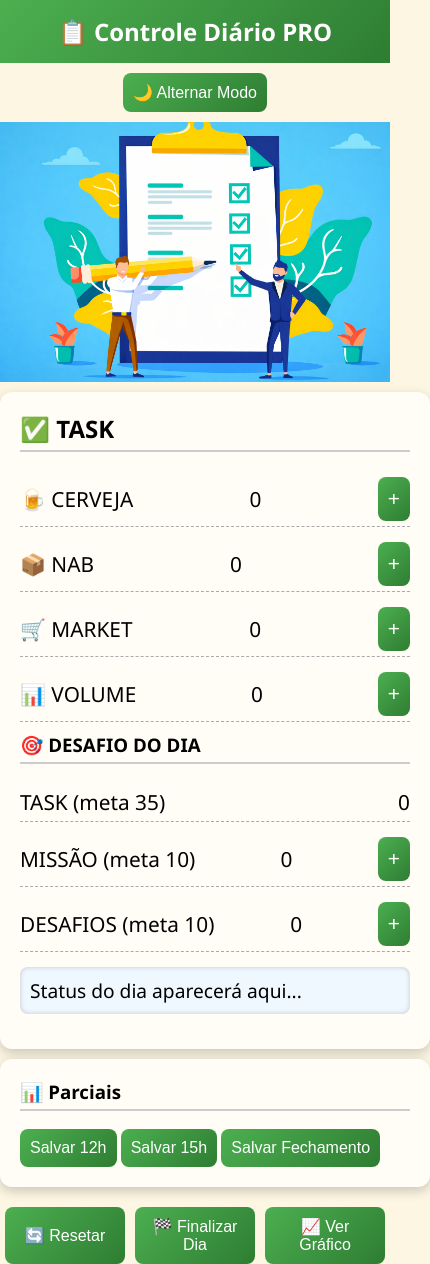
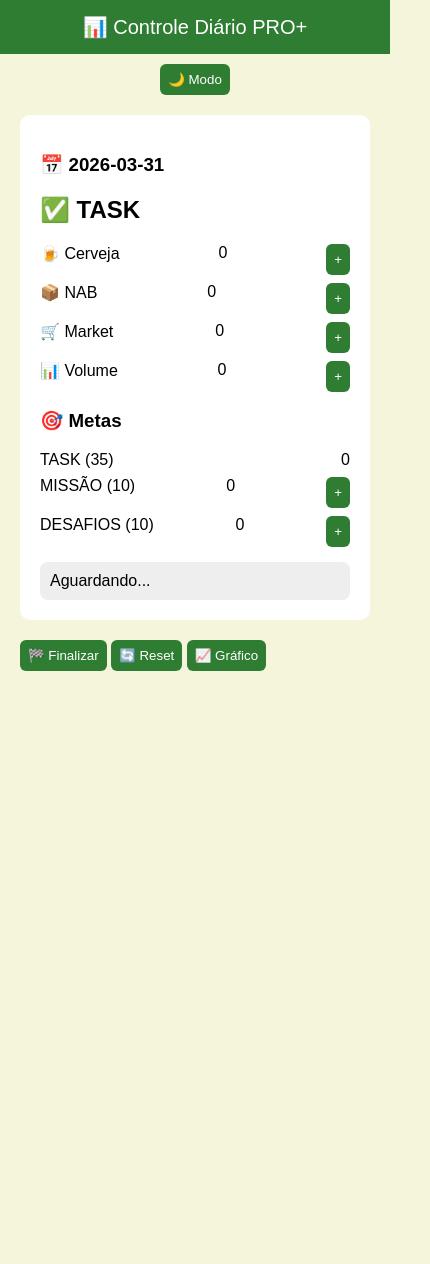
Before and after one commit to FlavianoMarcosedrfr/ControleDiarioPRO, a plain HTML site: page index.html in a window 390 px wide. Shown: the whole page, 430 px wide, since content can reach past the window. After the commit the page ends 844 px from the top, so only its background shows below. Drawn offline with nearby package versions, Linux system fonts and the light colour scheme.

Commit message:
Update index.html

```diff
--- a/index.html
+++ b/index.html
@@ -2,196 +2,241 @@
 <html lang="pt-BR">
 <head>
 <meta charset="UTF-8">
-  <title>Controle Diário PRO</title>
+<title>Controle Diário PRO+</title>
 <meta name="viewport" content="width=device-width, initial-scale=1.0">
+
 <link rel="manifest" href="manifest.json">
-  <script>
-    if ("serviceWorker" in navigator) {
-      navigator.serviceWorker.register("sw.js");
-    }
-  </script>
+
+<script src="https://cdn.jsdelivr.net/npm/chart.js"></script>
+<script src="https://html2canvas.hertzen.com/dist/html2canvas.min.js"></script>
+
 <style>
 body {
-      font-family: 'Segoe UI', sans-serif;
-      background: #fdf6e3;
+  font-family: Arial;
+  background: #f5f5dc;
   margin: 0;
-      padding: 0;
-      transition: background 0.3s, color 0.3s;
+  transition: 0.3s;
 }
+
 header {
-      background: linear-gradient(135deg, #4caf50, #2e7d32);
+  background: #2e7d32;
   color: white;
   padding: 15px;
   text-align: center;
-      font-size: 1.5em;
-      font-weight: bold;
+  font-size: 20px;
 }
-    .imagem-topo {
-      width: 100%;
-      height: auto;
-      display: block;
+
+.container {
+  background: white;
+  padding: 20px;
+  margin: 20px;
+  border-radius: 10px;
 }
-    .container {
-      background: #fffdf5;
-      padding: 20px;
-      margin: 10px auto;
-      width: 100%;
-      border-radius: 12px;
-      box-shadow: 0 4px 12px rgba(0,0,0,0.2);
-    }
-    h2, h3 {
-      margin-top: 0;
-      border-bottom: 2px solid #ccc;
-      padding-bottom: 5px;
-    }
+
 .task {
   display: flex;
   justify-content: space-between;
-      align-items: center;
-      margin: 10px 0;
-      font-size: 1.3em;
-      border-bottom: 1px dashed #aaa;
-      padding: 5px 0;
+  margin: 8px 0;
 }
+
 button {
+  padding: 8px;
+  border: none;
+  border-radius: 6px;
+  background: #2e7d32;
+  color: white;
+  cursor: pointer;
+}
+
+.result {
+  margin-top: 15px;
   padding: 10px;
-      font-size: 1em;
+  background: #eee;
   border-radius: 8px;
-      border: none;
-      background: linear-gradient(135deg, #4caf50, #2e7d32);
-      color: #fff;
-      cursor: pointer;
-      transition: 0.3s;
 }
-    button:hover {
-      transform: scale(1.05);
-      background: linear-gradient(135deg, #66bb6a, #388e3c);
+
+.dark {
+  background: #121212;
+  color: white;
 }
-    .buttons {
-      display: flex;
-      justify-content: space-around;
-      margin-top: 20px;
+
+.dark .container {
+  background: #1e1e1e;
 }
-    .buttons button {
-      flex: 1;
-      margin: 0 5px;
-    }
-    .result {
-      font-size: 1.2em;
-      margin: 15px 0;
-      padding: 10px;
-      background: #f0f8ff;
-      border-radius: 8px;
-      box-shadow: inset 0 0 5px rgba(0,0,0,0.2);
-    }
-    /* Dark mode */
-    .dark-mode {
-      background: #121212;
-      color: #e0e0e0;
-    }
-    .dark-mode .container {
-      background: #1e1e1e;
-      color: #e0e0e0;
-    }
-    .dark-mode header {
-      background: linear-gradient(135deg, #333, #111);
-    }
-    .dark-mode .result {
-      background: #2a2a2a;
+
+canvas {
+  max-width: 100%;
 }
 </style>
 </head>
+
 <body>
 
-  <header>📋 Controle Diário PRO</header>
+<header>📊 Controle Diário PRO+</header>
 
-  <!-- Botão Dark Mode -->
 <div style="text-align:center; margin:10px;">
-    <button onclick="toggleDarkMode()">🌙 Alternar Modo</button>
+<button onclick="toggleDark()">🌙 Modo</button>
 </div>
 
-  <!-- Imagem de capa -->
-  <img src="imagem-maior.png" alt="Imagem de capa" class="imagem-topo">
+<div class="container" id="capture">
 
-  <div class="container" id="capture">
+<h3>📅 <span id="dataHoje"></span></h3>
+
 <h2>✅ TASK</h2>
-    <div class="task">🍺 CERVEJA <span class="count" id="c1">0</span> <button onclick="add('c1',true)">+</button></div>
-    <div class="task">📦 NAB <span class="count" id="c2">0</span> <button onclick="add('c2',true)">+</button></div>
-    <div class="task">🛒 MARKET <span class="count" id="c3">0</span> <button onclick="add('c3',true)">+</button></div>
-    <div class="task">📊 VOLUME <span class="count" id="c4">0</span> <button onclick="add('c4',true)">+</button></div>
 
-    <h3>🎯 DESAFIO DO DIA</h3>
-    <div class="task">TASK (meta 35) <span class="count" id="c5">0</span></div>
-    <div class="task">MISSÃO (meta 10) <span class="count" id="c6">0</span> <button onclick="add('c6')">+</button></div>
-    <div class="task">DESAFIOS (meta 10) <span class="count" id="c7">0</span> <button onclick="add('c7')">+</button></div>
+<div class="task">🍺 Cerveja <span id="c1">0</span> <button onclick="add('c1',true)">+</button></div>
+<div class="task">📦 NAB <span id="c2">0</span> <button onclick="add('c2',true)">+</button></div>
+<div class="task">🛒 Market <span id="c3">0</span> <button onclick="add('c3',true)">+</button></div>
+<div class="task">📊 Volume <span id="c4">0</span> <button onclick="add('c4',true)">+</button></div>
 
-    <div class="result" id="resultado">Status do dia aparecerá aqui...</div>
+<h3>🎯 Metas</h3>
+<div class="task">TASK (35) <span id="c5">0</span></div>
+<div class="task">MISSÃO (10) <span id="c6">0</span> <button onclick="add('c6')">+</button></div>
+<div class="task">DESAFIOS (10) <span id="c7">0</span> <button onclick="add('c7')">+</button></div>
+
+<div class="result" id="resultado">Aguardando...</div>
+
 </div>
 
-  <!-- Parciais -->
-  <div class="container">
-    <h3>📊 Parciais</h3>
-    <button onclick="salvarParcial('12h')">Salvar 12h</button>
-    <button onclick="salvarParcial('15h')">Salvar 15h</button>
-    <button onclick="salvarParcial('Fechamento')">Salvar Fechamento</button>
-    <div id="resumoParciais"></div>
+<div style="margin:20px;">
+<button onclick="finalizar()">🏁 Finalizar</button>
+<button onclick="reset()">🔄 Reset</button>
+<button onclick="grafico()">📈 Gráfico</button>
 </div>
 
-  <!-- Barra de botões -->
-  <div class="buttons">
-    <button onclick="reset()">🔄 Resetar</button>
-    <button onclick="checkGoals()">🏁 Finalizar Dia</button>
-    <button onclick="mostrarGrafico()">📈 Ver Gráfico</button>
-  </div>
+<canvas id="chart" style="display:none;"></canvas>
 
-  <canvas id="graficoTarefas" style="max-width:100%; margin:20px auto; display:none;"></canvas>
+<script>
 
-  <script src="https://html2canvas.hertzen.com/dist/html2canvas.min.js"></script>
-  <script src="https://cdn.jsdelivr.net/npm/chart.js"></script>
-  <script>
-    const metas = { c5:35, c6:10, c7:10 };
+const metas = {c5:35,c6:10,c7:10};
 
-    function add(id, somaTask=false){
-      let el = document.getElementById(id);
-      let val = parseInt(el.innerText) + 1;
-      el.innerText = val;
-      if(somaTask) {
-        let taskEl = document.getElementById("c5");
-        taskEl.innerText = parseInt(taskEl.innerText) + 1;
+// 🔥 DATA PADRÃO (CORRIGIDO)
+const hoje = new Date().toISOString().split('T')[0];
+document.getElementById("dataHoje").innerText = hoje;
+
+// 🔥 CARREGAR DADOS CORRETAMENTE
+window.onload = () => {
+  let banco = JSON.parse(localStorage.getItem("controle")) || {};
+
+  if(banco[hoje]){
+    Object.keys(banco[hoje]).forEach(id=>{
+      document.getElementById(id).innerText = banco[hoje][id];
+    });
+  }
+
+  if(localStorage.getItem("dark")==="true"){
+    document.body.classList.add("dark");
   }
 }
 
+// 🔥 SALVAR COM HISTÓRICO
+function salvar(){
+  let banco = JSON.parse(localStorage.getItem("controle")) || {};
+  let dados = {};
+
+  ["c1","c2","c3","c4","c5","c6","c7"].forEach(id=>{
+    dados[id] = parseInt(document.getElementById(id).innerText);
+  });
+
+  banco[hoje] = dados;
+
+  localStorage.setItem("controle", JSON.stringify(banco));
+}
+
+// ADD
+function add(id, somaTask=false){
+  let el = document.getElementById(id);
+  el.innerText = parseInt(el.innerText) + 1;
+
+  if(somaTask){
+    let t = document.getElementById("c5");
+    t.innerText = parseInt(t.innerText) + 1;
+  }
+
+  salvar();
+}
+
+// 🔥 RESET SÓ DO DIA ATUAL
 function reset(){
+  if(confirm("Tem certeza?")){
+
+    let banco = JSON.parse(localStorage.getItem("controle")) || {};
+    delete banco[hoje];
+
+    localStorage.setItem("controle", JSON.stringify(banco));
+
     ["c1","c2","c3","c4","c5","c6","c7"].forEach(id=>{
       document.getElementById(id).innerText = 0;
     });
-      document.getElementById("resultado").innerText = "Status do dia aparecerá aqui...";
-      document.getElementById("resumoParciais").innerHTML = "";
-      document.getElementById("graficoTarefas").style.display = "none";
+
+    document.getElementById("resultado").innerText = "Resetado!";
+  }
 }
 
-    function checkGoals(){
+// FINALIZAR
+function finalizar(){
   let res = "";
-      res += "TASK: " + (parseInt(document.getElementById("c5").innerText)>=metas.c5 ? "✅" : "❌") + "<br>";
-      res += "MISSÃO: " + (parseInt(document.getElementById("c6").innerText)>=metas.c6 ? "✅" : "❌") + "<br>";
-      res += "DESAFIOS: " + (parseInt(document.getElementById("c7").innerText)>=metas.c7 ? "✅" : "❌") + "<br>";
-      res += "<br><button onclick='saveImage()'>📷 Gerar Imagem</button>";
+
+  res += "TASK: " + (c5.innerText>=metas.c5?"✅":"❌")+"<br>";
+  res += "MISSÃO: " + (c6.innerText>=metas.c6?"✅":"❌")+"<br>";
+  res += "DESAFIOS: " + (c7.innerText>=metas.c7?"✅":"❌")+"<br>";
+
+  res += "<br><button onclick='foto()'>📷 Salvar</button>";
+
   document.getElementById("resultado").innerHTML = res;
 }
 
-    function saveImage(){
+// FOTO
+function foto(){
   html2canvas(document.getElementById("capture")).then(canvas=>{
-        let link = document.createElement('a');
-        link.download = 'relatorio.png';
-        link.href = canvas.toDataURL();
-        link.click();
+    let a = document.createElement("a");
+    a.href = canvas.toDataURL();
+    a.download = "relatorio_"+hoje+".png";
+    a.click();
   });
 }
 
-    function toggleDarkMode(){
-      document.body.classList.toggle("dark-mode");
+// DARK MODE
+function toggleDark(){
+  document.body.classList.toggle("dark");
+  localStorage.setItem("dark", document.body.classList.contains("dark"));
 }
 
-    function salvarParcial(horario){
-      let resumo = document.getElementById("resumoParciais");
-      resumo.innerHTML += `<p>${horario}: 🍺 ${document.getElementById("c1").innerText}, 📦 ${document.getElementById("c2").innerText}, 🛒 ${document.getElementById("c3").innerText}, 📊 ${document.getElement
+// GRAFICO
+let graficoAtual;
+
+function grafico(){
+  document.getElementById("chart").style.display = "block";
+
+  const ctx = document.getElementById("chart").getContext("2d");
+
+  if(graficoAtual){
+    graficoAtual.destroy();
+  }
+
+  graficoAtual = new Chart(ctx,{
+    type:'bar',
+    data:{
+      labels:["Cerveja","NAB","Market","Volume"],
+      datasets:[{
+        label:"Produção",
+        data:[
+          +c1.innerText,
+          +c2.innerText,
+          +c3.innerText,
+          +c4.innerText
+        ]
+      }]
+    }
+  });
+}
+
+// 🔥 REGISTRAR SERVICE WORKER (APP OFFLINE)
+if ('serviceWorker' in navigator) {
+  navigator.serviceWorker.register('sw.js');
+}
+
+</script>
+
+</body>
+</html>
```
Lines whose indentation alone changed are shown as unchanged.
